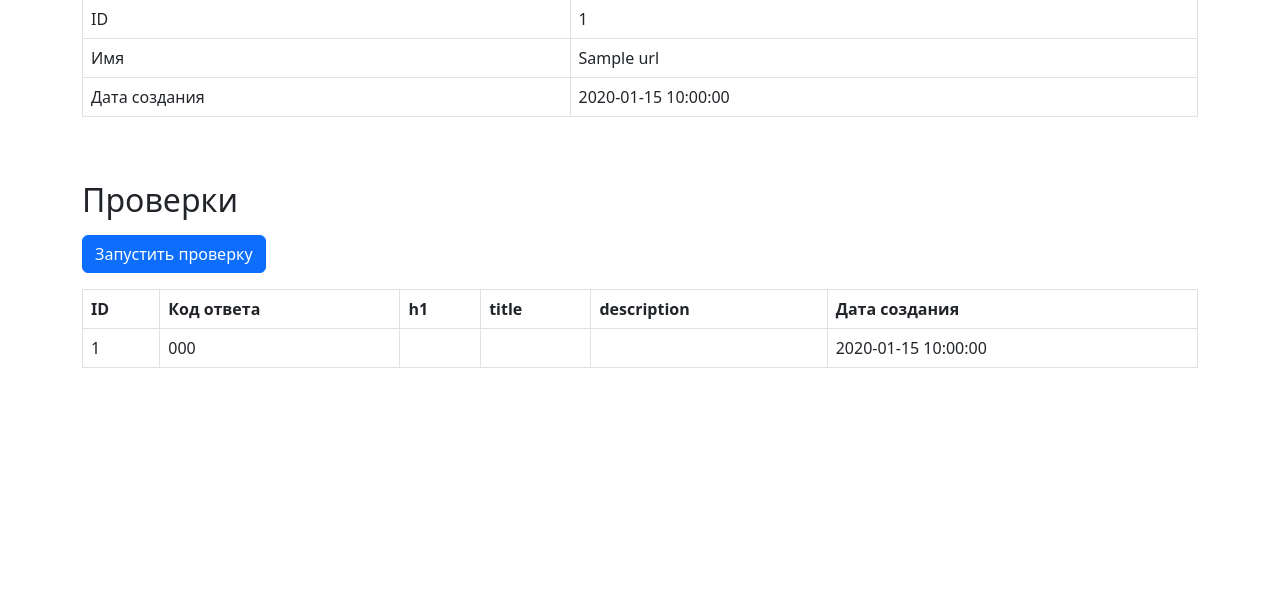
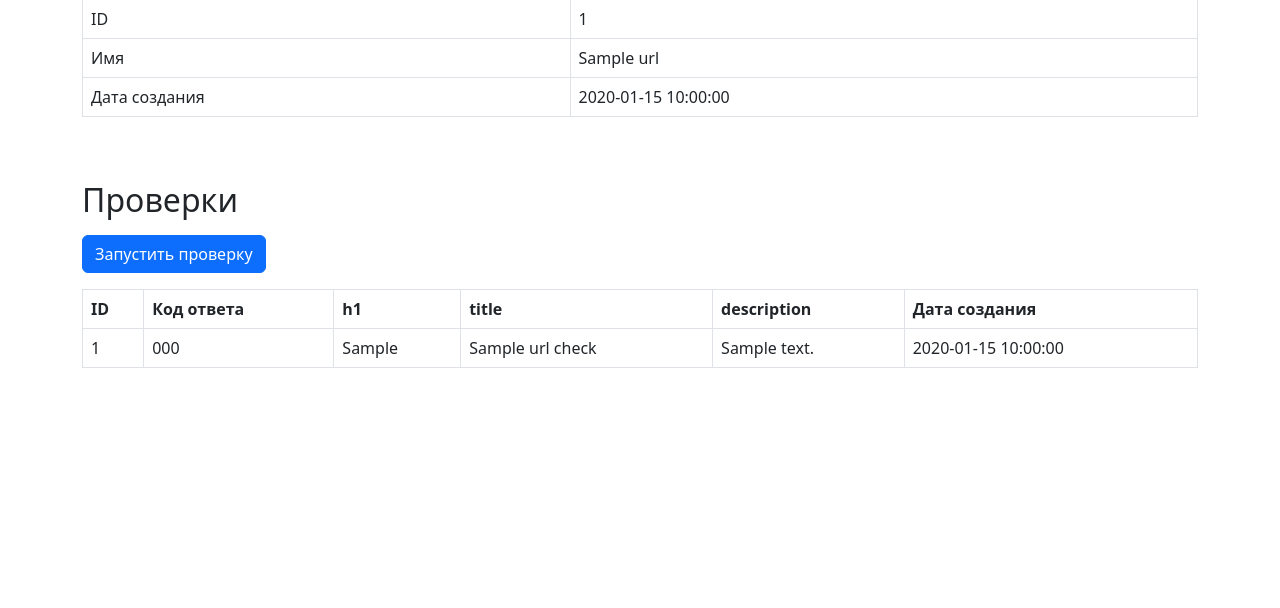
Before and after one commit to grigarazH/python-project-83, a Flask app: page /urls/1/ in a window 1280 px wide. Shown: the part 129-737 px from the top of the page. Run offline with Flask 3, Linux system fonts and the light colour scheme; a database or web service that is not in the repository returns one stand-in record (values such as "Sample title"); some libraries are stand-ins or nearby versions.

Commit message:
feat: added parsing html

```diff
--- a/page_analyzer/app.py
+++ b/page_analyzer/app.py
@@ -9,6 +9,7 @@ from datetime import datetime
 from psycopg2.errors import UniqueViolation
 from urllib.parse import urlparse
 import requests
+from bs4 import BeautifulSoup
 
 load_dotenv()
 
@@ -98,10 +99,15 @@ def check_url(id):
         try:
             r = requests.get(url)
             r.raise_for_status()
+            r_soup = BeautifulSoup(r.text, 'html.parser')
+            h1 = r_soup.h1.string if r_soup.h1 else ""
+            title = r_soup.title.string if r_soup.title else ""
+            meta_desc = r_soup.find("meta", {"name": "description"})
+            description = meta_desc["content"] if meta_desc else ""
             cursor.execute(("INSERT INTO url_checks "
-                            "(url_id, status_code, created_at)"
-                            " VALUES (%s, %s, %s)"),
-                           (id, r.status_code, datetime.now()))
+                            "(url_id, status_code, h1, title, description, created_at)"
+                            " VALUES (%s, %s, %s, %s, %s, %s)"),
+                           (id, r.status_code, h1, title, description, datetime.now()))
         except Exception:
             flash('Произошла ошибка при проверке', 'danger')
         return redirect(url_for('get_url', id=id))
--- a/page_analyzer/templates/urls/show.html
+++ b/page_analyzer/templates/urls/show.html
@@ -40,9 +40,9 @@
             <tr>
                 <td>{{ check.id }}</td>
                 <td>{{ check.status_code }}</td>
-                <td></td>
-                <td></td>
-                <td></td>
+                <td>{{ check.h1 }}</td>
+                <td>{{ check.title }}</td>
+                <td>{{ check.description }}</td>
                 <td>{{ check.created_at }}</td>
             </tr>
             {% endfor %}
--- a/pyproject.toml
+++ b/pyproject.toml
@@ -13,6 +13,7 @@ gunicorn = "^20.1.0"
 psycopg2-binary = "^2.9.6"
 validators = "^0.20.0"
 requests = "^2.31.0"
+beautifulsoup4 = "^4.12.2"
 
 
 [tool.poetry.group.dev.dependencies]
```
Also changed, not shown: 1 other file.
